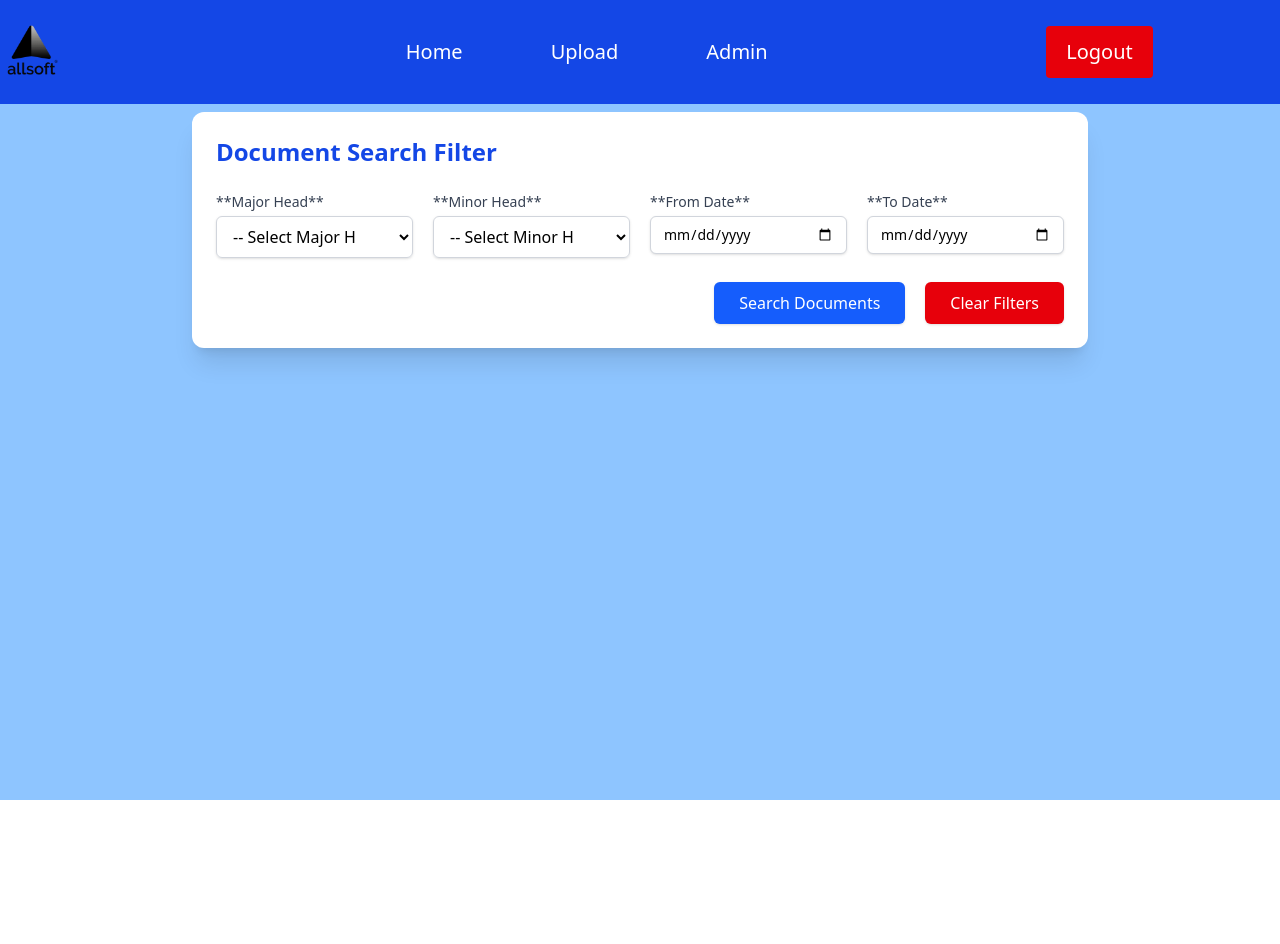
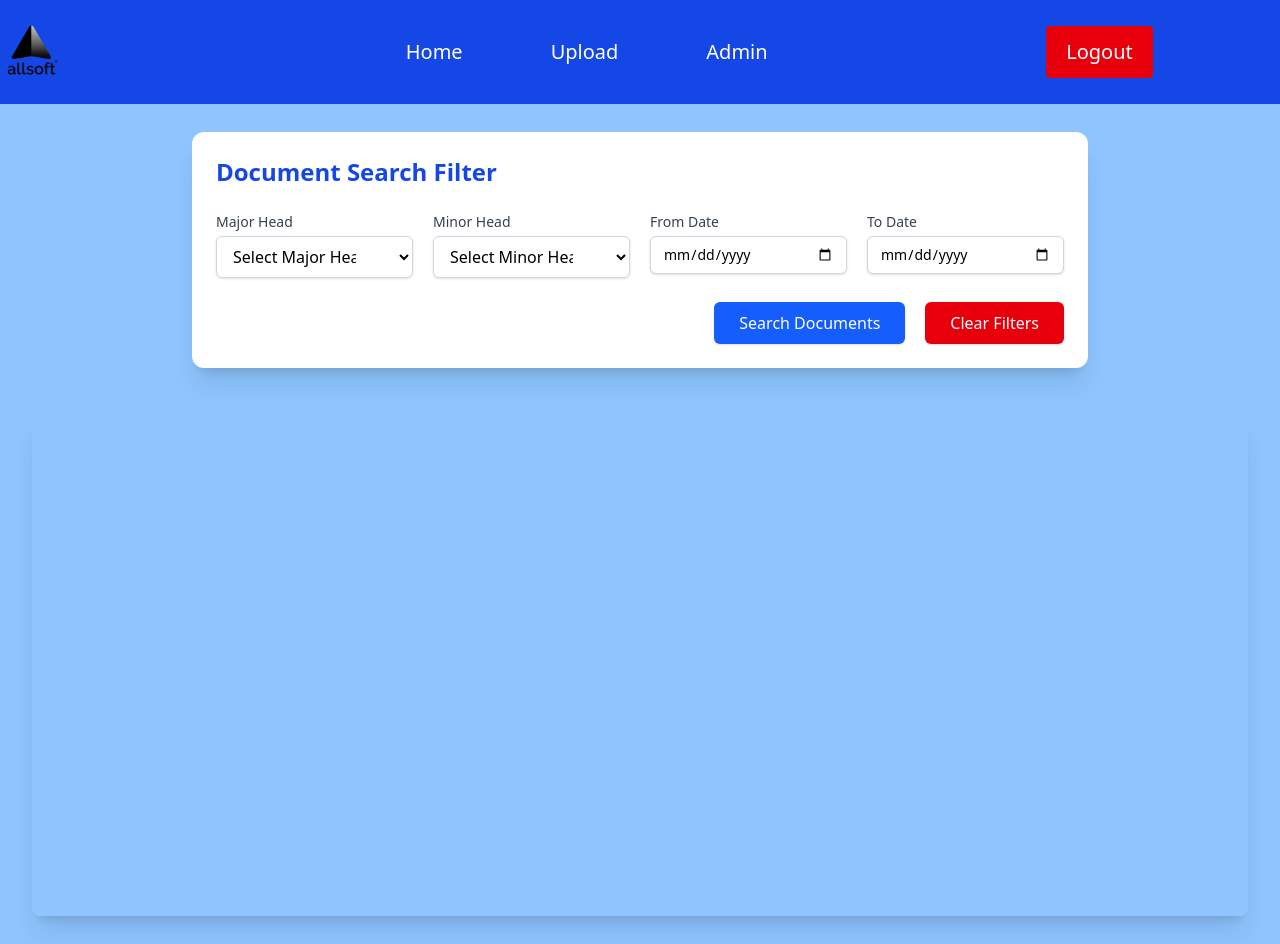
Before and after one commit to ayushtiwari77/ALLSOFT_Frontend_Assessment, a React (Vite) app: page /login in a window 1280 px wide. Before the commit the page ends 800 px from the top, so only its background shows below. Built offline with nearby package versions, Linux system fonts and the light colour scheme.

Commit message:
created all the functions neccessary for preview , download and downloadAll

```diff
--- a/package.json
+++ b/package.json
@@ -12,10 +12,13 @@
   "dependencies": {
     "@tailwindcss/vite": "^4.1.17",
     "axios": "^1.13.2",
+    "file-saver": "^2.0.5",
+    "jszip": "^3.10.1",
     "react": "^19.2.0",
     "react-datepicker": "^8.9.0",
     "react-dom": "^19.2.0",
     "react-hot-toast": "^2.6.0",
+    "react-icons": "^5.5.0",
     "react-router-dom": "^7.9.6",
     "tailwindcss": "^4.1.17",
     "zustand": "^5.0.8"
--- /dev/null
+++ b/src/components/DocumentDisplay.jsx
@@ -0,0 +1,118 @@
+import { useUserStore } from "../store/useUserStore";
+import { useState } from "react";
+import toast from "react-hot-toast";
+import JSZip from "jszip";
+import { saveAs } from "file-saver";
+
+const DocumentDisplay = () => {
+  const { searchedResults } = useUserStore();
+  const [isPreviewModalOpen, setIsPreviewModalOpen] = useState(false);
+  const [previewContent, setPreviewContent] = useState({
+    type: "",
+    url: "",
+    name: "",
+  });
+
+  const getFileExtension = (url) => {
+    return url.split(".").pop().split("?")[0].toLowerCase();
+  };
+
+  const isPreviewSupported = (url) => {
+    const extension = getFileExtension(url);
+    return ["jpg", "jpeg", "png", "pdf"].includes(extension);
+  };
+
+  const getFileName = (url) => {
+    try {
+      const path = new URL(url).pathname;
+      const parts = path.split("/");
+
+      return parts[parts.length - 1];
+    } catch (e) {
+      console.error("Invalid URL for file name extraction:", url);
+      return "UnknownFile";
+    }
+  };
+
+  const handlePreview = (document) => {
+    const { file_url } = document;
+    const fileName = getFileName(file_url);
+
+    if (isPreviewSupported(file_url)) {
+      const extension = getFileExtension(file_url);
+      const fileType = ["jpg", "jpeg", "png"].includes(extension)
+        ? "image"
+        : "pdf";
+
+      setPreviewContent({
+        type: fileType,
+        url: file_url,
+        name: fileName,
+      });
+      setIsPreviewModalOpen(true);
+    } else {
+      // unsupported file type simulation
+      alert(
+        `Preview not supported for file type: ${getFileExtension(
+          file_url
+        )}. Please download the file.`
+      );
+    }
+  };
+
+  const handleDownload = (document) => {
+    const { file_url } = document;
+    const fileName = getFileName(file_url);
+
+    // creating and invisible <a> tag and clicks it to trigger download
+    const link = document.createElment("a");
+    link.href = file_url;
+
+    link.setAttribute("download", fileName);
+    document.body.appendChild(link);
+    link.click();
+    document.body.removeChild(link);
+  };
+
+  const handleDownloadAll = async () => {
+    if (document.length === 0) {
+      toast("No files to download");
+      return;
+    }
+
+    try {
+      const zip = new JSZip();
+      const fetchPromises = DocumentDisplay.map(async (doc) => {
+        const fileName = getFileName(doc.file_url);
+        const response = await fetch(doc.file_url);
+        if (!response.ok) {
+          throw new Error(
+            `Failed to fetch ${fileName}: ${response.statusText}`
+          );
+        }
+
+        const data = await response.blob();
+        zip.file(fileName, data);
+      });
+
+      await Promise.all(fetchPromises);
+
+      const zipBlob = await zip.generateAsync({ type: "blob" });
+      saveAs(zipBlob, "AllDocuments.zip");
+      toast.success("All Files downloaded as AllDocuments.zip");
+    } catch (error) {
+      console.error("Error downloading all files:", error);
+      toast.error(
+        "Failed to create or download the ZIP file. See console for details."
+      );
+    }
+  };
+
+  return (
+    <div className=" min-h-[500px] my-7 w-full max-w-[95vw] rounded-lg shadow-xl p-4">
+      {/* download all button */}
+    </div>
+  );
+};
+
+export default DocumentDisplay;
--- a/src/components/Navbar.jsx
+++ b/src/components/Navbar.jsx
@@ -16,7 +16,7 @@ const Navbar = () => {
 
   return (
     <header
-      className={`flex w-full items-center justify-center bg-blue-700 text-white dark:bg-dark`}
+      className={`flex w-screen items-center justify-center bg-blue-700 text-white dark:bg-dark mx-auto`}
     >
       <div className="container">
         <div className="relative -mx-4 flex items-center justify-between">
--- a/src/components/SearchBar.jsx
+++ b/src/components/SearchBar.jsx
@@ -2,7 +2,7 @@ import React, { useState } from "react";
 import axios from "../utils/axios";
 import { useUserStore } from "../store/useUserStore";
 import toast from "react-hot-toast";
-import DatePicker from "react-datepicker";
+
 import "react-datepicker/dist/react-datepicker.css";
 
 // define filter options
@@ -87,7 +87,7 @@ const SearchBar = () => {
   };
 
   return (
-    <div className="p-6 bg-white shadow-xl rounded-xl max-w-4xl mx-auto">
+    <div className="p-6 mt-7 bg-white shadow-xl rounded-xl max-w-4xl mx-auto">
       <h2 className="text-2xl font-bold text-blue-700 mb-6 flex items-center">
         {/*here icon*/} Document Search Filter
       </h2>
@@ -99,7 +99,7 @@ const SearchBar = () => {
               htmlFor="major_head"
               className="block text-sm font-medium text-gray-700 mb-1"
             >
-              **Major Head**
+              Major Head
             </label>
             <select
               id="major_head"
@@ -108,7 +108,7 @@ const SearchBar = () => {
               onChange={handleChange}
               className="mt-1 block w-full pl-3 pr-10 py-2 border-gray-300 focus:ring-blue-500 focus:border-blue-500 rounded-md shadow-sm border"
             >
-              <option value="">-- Select Major Head --</option>
+              <option value="">Select Major Head</option>
               {majorHeads.map((head) => (
                 <option key={head.value} value={head.value}>
                   {head.label}
@@ -123,7 +123,7 @@ const SearchBar = () => {
               htmlFor="minor_head"
               className="block text-sm font-medium text-gray-700 mb-1"
             >
-              **Minor Head**
+              Minor Head
             </label>
             <select
               id="minor_head"
@@ -132,7 +132,7 @@ const SearchBar = () => {
               onChange={handleChange}
               className="mt-1 block w-full pl-3 pr-10 py-2 border-gray-300 focus:ring-blue-500 focus:border-blue-500 rounded-md shadow-sm border"
             >
-              <option value="">-- Select Minor Head (Optional) --</option>
+              <option value="">Select Minor Head</option>
               {minorHeads.map((head) => (
                 <option key={head.value} value={head.value}>
                   {head.label}
@@ -147,7 +147,7 @@ const SearchBar = () => {
               htmlFor="from_date"
               className="block text-sm font-medium text-gray-700 mb-1"
             >
-              **From Date**
+              From Date
             </label>
             <input
               type="date"
@@ -165,7 +165,7 @@ const SearchBar = () => {
               htmlFor="to_date"
               className="block text-sm font-medium text-gray-700 mb-1"
             >
-              **To Date**
+              To Date
             </label>
             <input
               type="date"
@@ -219,7 +219,11 @@ const SearchBar = () => {
           </button>
 
           <button
-            onClick={clearSearchedResults}
+            type="button"
+            onClick={() => {
+              setFormData(initialSearchState);
+              clearSearchedResults();
+            }}
             className="flex items-center justify-center px-6 py-2 border border-transparent text-base font-medium rounded-md shadow-sm text-white transition duration-150 bg-red-600 hover:bg-red-700 focus:outline-none focus:ring-2 focus:ring-offset-2 focus:ring-red-500"
           >
             Clear Filters
--- a/src/index.css
+++ b/src/index.css
@@ -1 +1,10 @@
 @import "tailwindcss";
+
+/* * {
+  outline: 2px solid red;
+} */
+
+body {
+  max-width: 100vw;
+  overflow-x: hidden;
+}
--- a/src/pages/HomePage.jsx
+++ b/src/pages/HomePage.jsx
@@ -1,12 +1,14 @@
 import Navbar from "../components/Navbar";
 import SearchBar from "../components/SearchBar";
+import DocumentDisplay from "../components/DocumentDisplay";
 
 const HomePage = () => {
   return (
-    <main className="min-h-screen w-screen bg-blue-300">
+    <main className=" w-screen bg-blue-300">
       <Navbar />
-      <div className="min-h-[70vh] p-2">
+      <div className="min-h-[70vh] w-full flex flex-col gap-5 items-center ">
         <SearchBar />
+        <DocumentDisplay />
       </div>
     </main>
   );
--- a/src/pages/LoginPage.jsx
+++ b/src/pages/LoginPage.jsx
@@ -20,7 +20,7 @@ const LoginPage = () => {
       const response = await axios.post("/generateOTP", {
         mobile_number: phonenumber,
       });
-      console.log(response);
+
       if (response.data.status) {
         setPhoneNumber(phonenumber);
         navigate("/verify");
```
Also changed, not shown: src/App.css (added), 1 other file (tests, documents, lock files or other folders).
